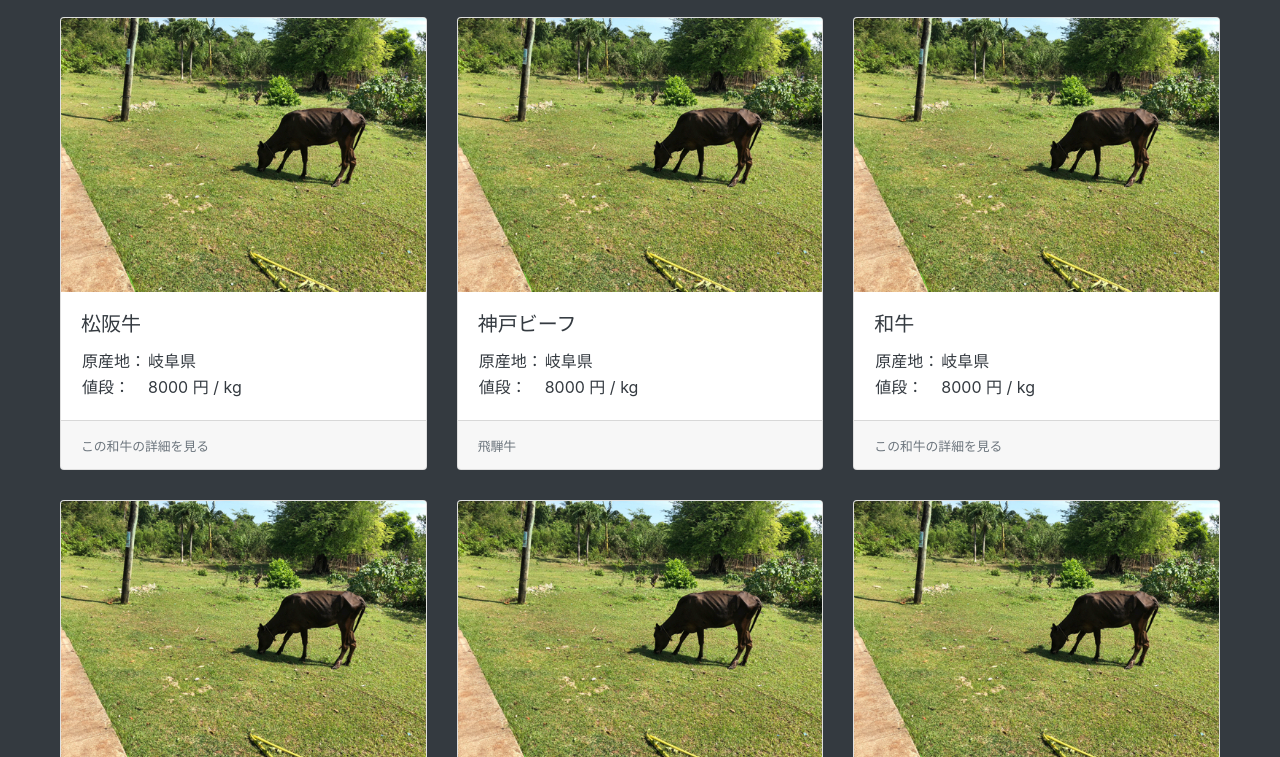
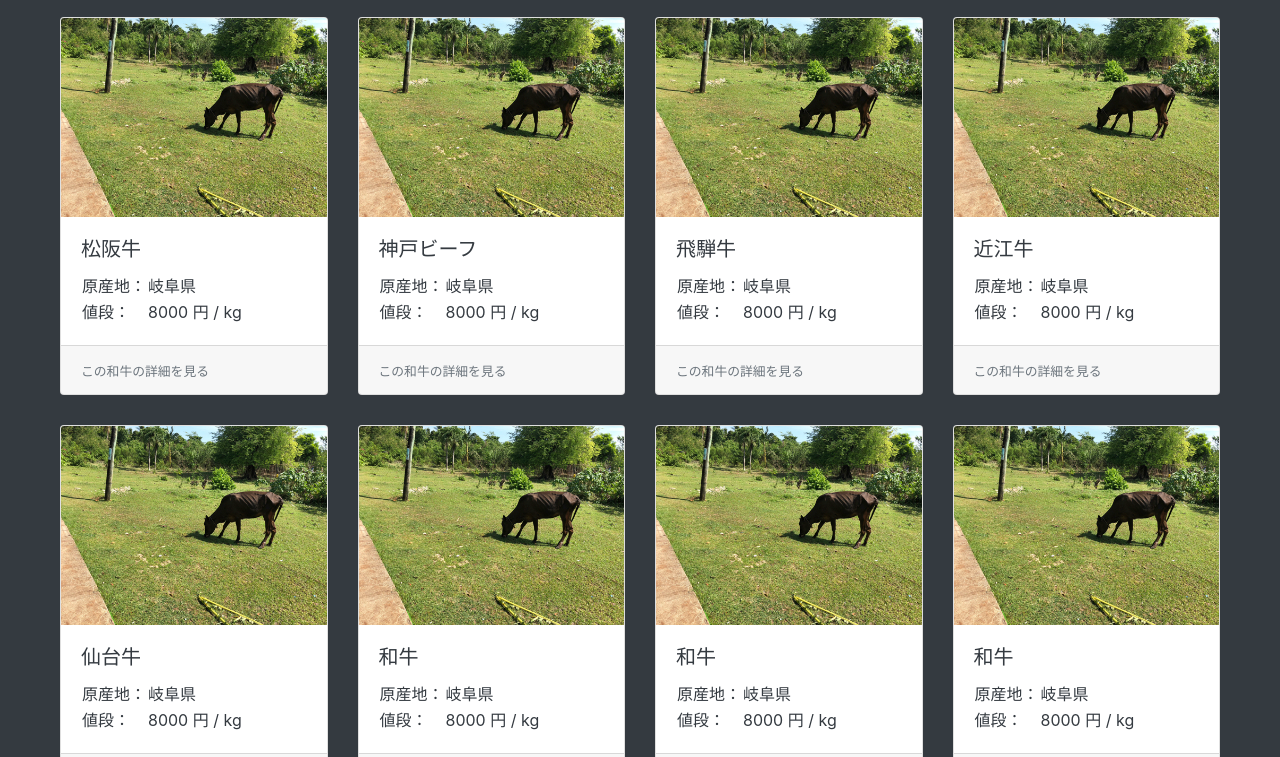
Before and after one commit to naoki-96-oct/wagyu_price, a plain HTML site: page index.html in a window 1280 px wide. Shown: the part 43-800 px from the top of the page. Drawn offline with Linux system fonts and the light colour scheme.

Commit message:
1行あたりのカード枚数を4枚に変更

```diff
--- a/index.html
+++ b/index.html
@@ -63,13 +63,13 @@
           </table>
         </div>
         <div class="card-footer">
-          <small class="text-muted">飛騨牛</small>
+          <small class="text-muted">この和牛の詳細を見る</small>
         </div>
       </a>
       <a href="#" class="card">
         <img class="card-img-top" src="img/ph_beaf.jpg">
         <div class="card-body">
-          <h5 class="card-title">和牛</h5>
+          <h5 class="card-title">飛騨牛</h5>
           <table>
             <tr>
               <td>原産地： </td>
@@ -85,8 +85,46 @@
           <small class="text-muted">この和牛の詳細を見る</small>
         </div>
       </a>
+  <a href="#" class="card">
+    <img class="card-img-top" src="img/ph_beaf.jpg">
+    <div class="card-body">
+      <h5 class="card-title">近江牛</h5>
+      <table>
+        <tr>
+          <td>原産地： </td>
+          <td>岐阜県</td>
+        </tr>
+        <tr>
+          <td>値段： </td>
+          <td>8000 円 / kg</td>
+        </tr>
+      </table>
     </div>
+    <div class="card-footer">
+      <small class="text-muted">この和牛の詳細を見る</small>
+    </div>
+  </a>
+</div>
     <div class="card-deck row">
+      <a href="#" class="card">
+        <img class="card-img-top" src="img/ph_beaf.jpg">
+        <div class="card-body">
+          <h5 class="card-title">仙台牛</h5>
+          <table>
+            <tr>
+              <td>原産地： </td>
+              <td>岐阜県</td>
+            </tr>
+            <tr>
+              <td>値段： </td>
+              <td>8000 円 / kg</td>
+            </tr>
+          </table>
+        </div>
+        <div class="card-footer">
+          <small class="text-muted">この和牛の詳細を見る</small>
+        </div>
+      </a>
       <a href="#" class="card">
         <img class="card-img-top" src="img/ph_beaf.jpg">
         <div class="card-body">
@@ -145,6 +183,7 @@
         </div>
       </a>
     </div>
+  </div>
   </main>
   <footer class="content-width">
     <a href="#">プライバシーポリシー</a>
```
